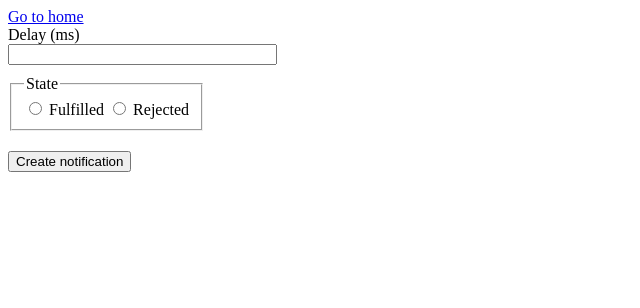
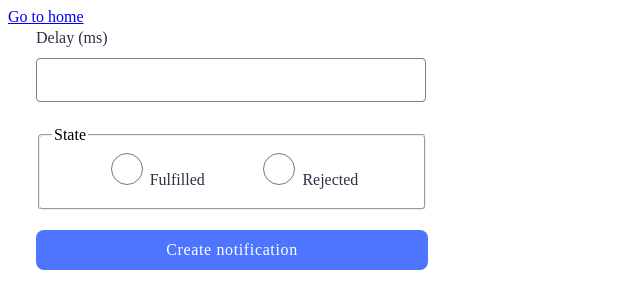
Before and after one commit to MarkPrys/goit-js-hw-10, a website built with Vite: page src/2-snackbar.html in a window 1280 px wide. Shown: the whole page, without its empty margins (0-640 px from the left). Built offline with nearby package versions, Linux system fonts and the light colour scheme.

Commit message:
task 2 is done

```diff
--- a/src/2-snackbar.html
+++ b/src/2-snackbar.html
@@ -21,11 +21,11 @@
       <fieldset>
         <legend>State</legend>
         <label>
-          <input type="radio" name="state" value="fulfilled" required />
+          <input type="radio" name="state" id="fulfilled" value="fulfilled" required />
           Fulfilled
         </label>
         <label>
-          <input type="radio" name="state" value="rejected" required />
+          <input type="radio" name="state" id="rejected" value="rejected" required />
           Rejected
         </label>
       </fieldset>
--- a/src/css/2-snackbar.css
+++ b/src/css/2-snackbar.css
@@ -2,25 +2,83 @@
   display: flex;
   flex-direction: column;
   align-items: flex-start;
+  margin-left: 28px;
 }
 
 label {
-  margin-bottom: 10px;
+  margin-bottom: 24px;
+  color: #2e2f42;
+  font-family: Montserrat;
+  font-size: 16px;
+  font-style: normal;
+  font-weight: 400;
+  line-height: 24px; /* 150% */
 }
 
 fieldset {
+  display: inline-flex;
+  justify-content: space-evenly;
   margin-bottom: 10px;
+  width: 360px;
+  height: 64px;
+  flex-shrink: 0;
+  stroke-width: 1px;
+  stroke: #000;
+  border-radius: 4px;
 }
 
-button[type="submit"] {
-  margin-top: 10px;
+input[type='radio'] {
+  width: 32px;
+  height: 32px;
 }
 
-label[type="radio"] {
-  display: inline-flex;
-    align-items: center;
+button[type='submit'] {
+  cursor: pointer;
+  margin-top: 10px;
+  display: flex;
+  width: 392px;
+  padding: 8px 16px;
+  justify-content: center;
+  align-items: center;
+  gap: 10px;
+  border-radius: 8px;
+  background: #4e75ff;
+  border-style: none;
+
+  color: #fff;
+  font-family: Montserrat;
+  font-size: 16px;
+  font-style: normal;
+  font-weight: 500;
+  line-height: 24px; /* 150% */
+  letter-spacing: 0.64px;
 }
 
-input[type="number"] {
-  width: 100%;
+button[type='submit']:hover {
+  background: #6c8cff;
 }
+
+label[type='radio'] {
+  justify-content: space-evenly;
+}
+
+input[type='number'] {
+  display: flex;
+  width: 356px;
+  height: 40px;
+  justify-content: center;
+  align-items: center;
+  border-radius: 4px;
+  border: 1px solid #808080;
+  margin-top: 8px;
+  padding-left: 16px;
+  padding-right: 16px;
+}
+
+input[type='number']:hover {
+  border: 1px solid #000;
+}
+
+input[type='number']:active {
+  border: 1px solid #4e75ff;
+}
--- a/src/js/2-snackbar.js
+++ b/src/js/2-snackbar.js
@@ -1,2 +1,52 @@
 import iziToast from "izitoast";
 import "izitoast/dist/css/iziToast.min.css";
+
+
+    function handleSubmit(event) {
+      event.preventDefault();
+
+      const { delay, state } = this.elements;
+      const delayValue = delay.value;
+      const stateValue = state.value;
+
+      delay.value = '';
+      state.value = null;
+
+      const radioButtons = document.querySelectorAll('input[name="state"]');
+      radioButtons.forEach(button => button.checked = false);
+
+      const promise = createDelayPromise(delayValue, stateValue);
+
+      promise.then(
+        promiseFulfilled,
+        promiseRejected
+      );
+    }
+
+
+    function createDelayPromise(delayValue, stateValue) {
+      return new Promise((resolve, reject) => {
+        setTimeout(() => {
+          if (stateValue === 'fulfilled') {
+            resolve(delayValue);
+          } else {
+            reject(delayValue);
+          }
+        }, delayValue);
+      });
+    }
+
+    function promiseFulfilled(value) {
+      iziToast.success({
+        message: (`✅ Fulfilled promise in ${value}ms`),
+    });
+    }
+
+    function promiseRejected(value) {
+      iziToast.error({
+        message: (`❌ Rejected promise in ${value}ms`),
+    });
+    }
+
+    const form = document.querySelector('.form');
+    form.addEventListener('submit', handleSubmit);
```
